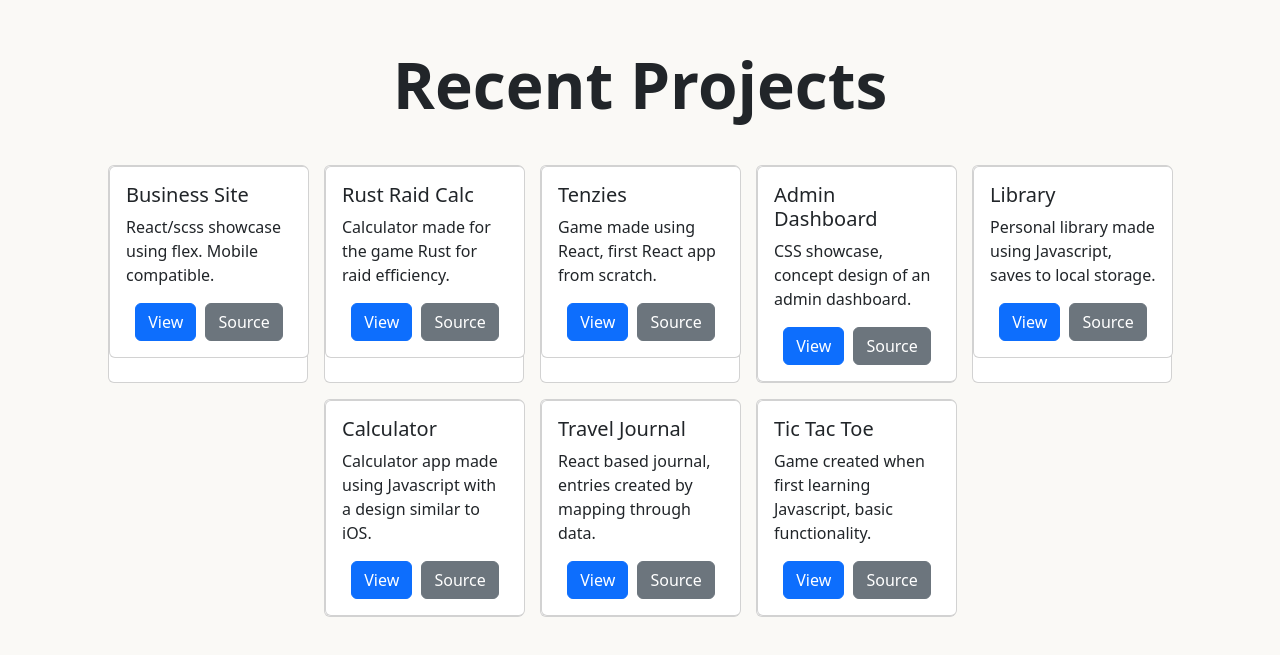
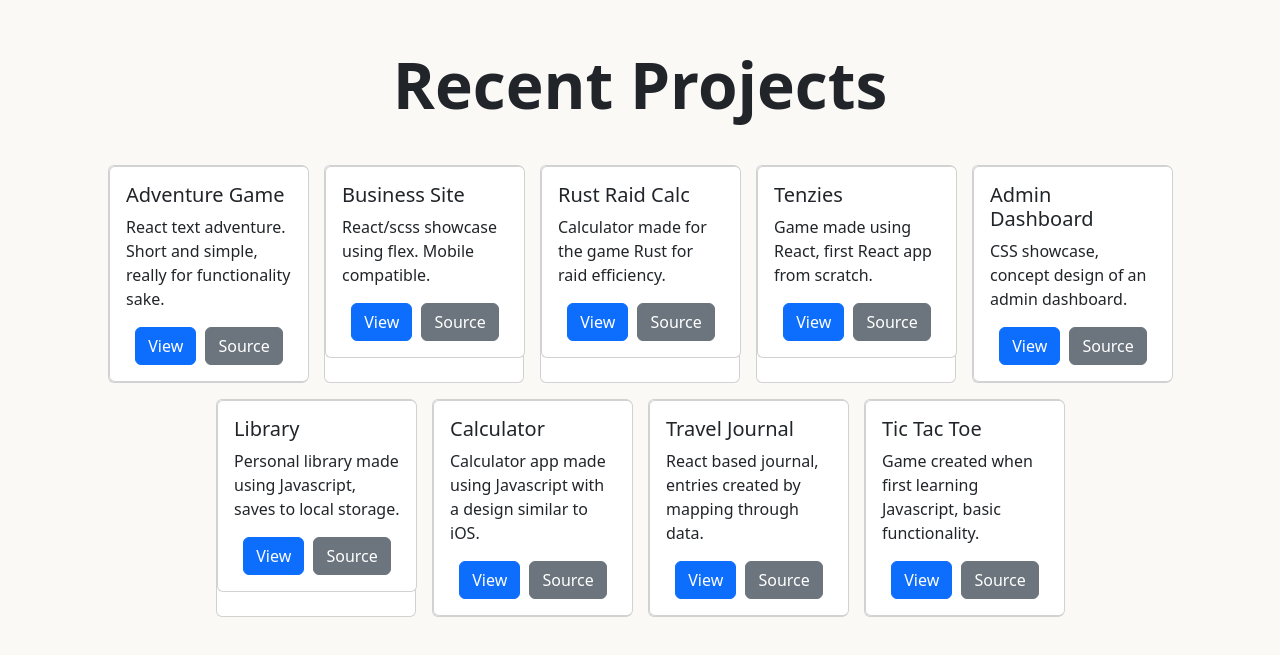
Before and after one commit to pmcmahan1/portfolio-site, a React (Vite) app: page / in a window 1280 px wide. Shown: the part 3270-3925 px from the top of the page. Built offline with nearby package versions, Linux system fonts and the light colour scheme.

Commit message:
New project

```diff
--- a/src/data.js
+++ b/src/data.js
@@ -1,4 +1,11 @@
 export default [
+    {
+        title: "Adventure Game",
+        description: "React text adventure. Short and simple, really for functionality sake.",
+        url: "https://pmcmahan1.github.io/adventure-game/",
+        srcUrl: "https://github.com/pmcmahan1/adventure-game"
+
+    },
     {
         title: "Business Site",
         description: "React/scss showcase using flex. Mobile compatible.",
```
